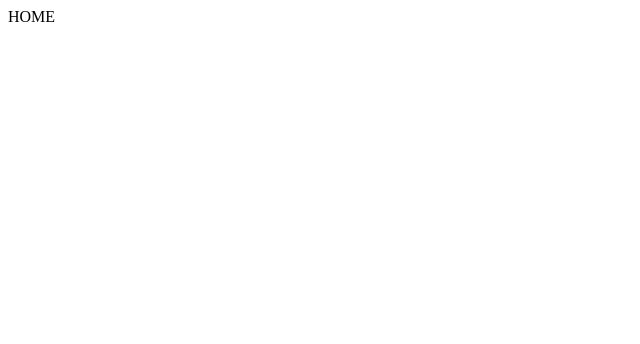
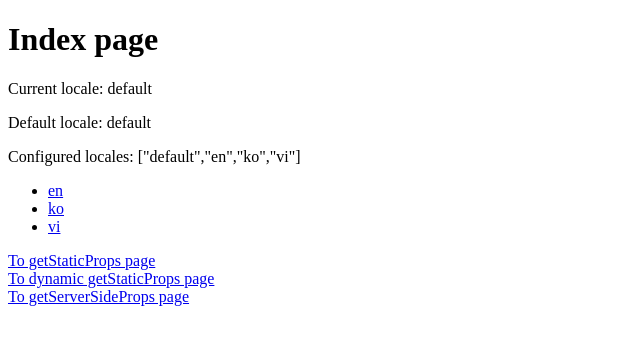
Before and after one commit to jjuya/next-i18n-test, a Next.js app: page / in a window 1280 px wide. Shown: the top 344 px of the page, without its empty margins (0-640 px from the left). Built offline with nearby package versions, Linux system fonts and the light colour scheme.

Commit message:
feat(i18n) : init pages

```diff
--- a/pages/index.tsx
+++ b/pages/index.tsx
@@ -1,5 +1,6 @@
 import React from 'react'
+import HomeView from '@/views/HomeView'
 
 export default function Home() {
-	return <div>HOME</div>
+	return <HomeView />
 }
--- a/src/views/HomeView.tsx
+++ b/src/views/HomeView.tsx
@@ -2,7 +2,7 @@ import Link from 'next/link'
 import { useRouter } from 'next/router'
 import LocaleSwitcher from '@/components/LocaleSwitcher'
 
-export default function IndexPage() {
+export default function HomeView() {
 	const router = useRouter()
 	const { locale, locales, defaultLocale } = router
 
```
